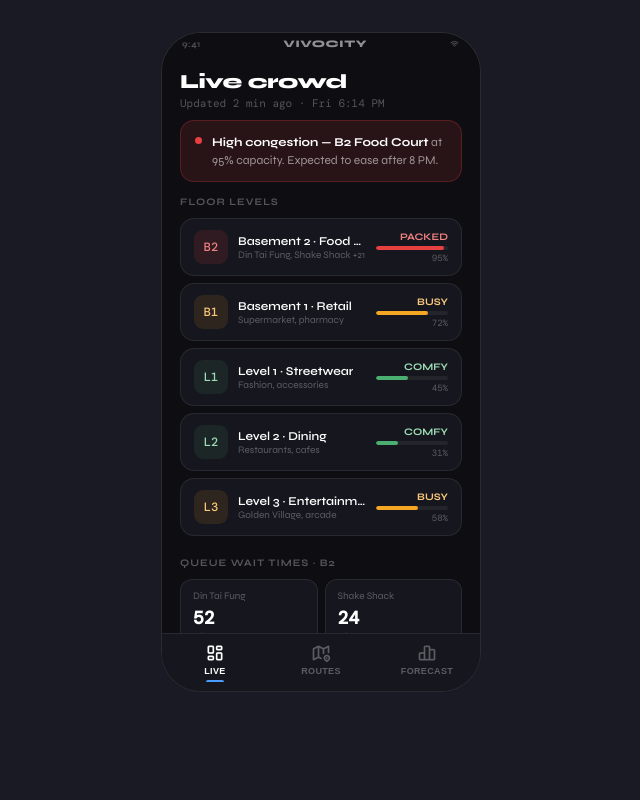
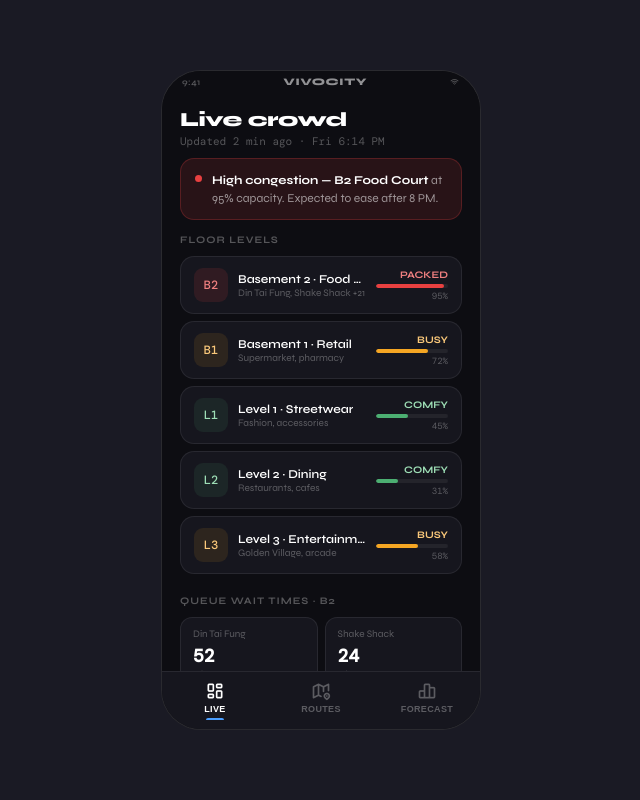
Before and after one commit to Alinkarrr/vivocity-crowd-app, a plain HTML site: page index.html in a window 1280 px wide. Shown: the whole page, without its empty margins (319-959 px from the left). Drawn offline with nearby package versions, Linux system fonts and the light colour scheme.

Commit message:
Update index.html

```diff
--- a/index.html
+++ b/index.html
@@ -20,10 +20,10 @@
       background: #1a1a24;
       display: flex;
       justify-content: center;
-      align-items: flex-start;
+      align-items: center;
       min-height: 100vh;
-      padding: 32px 0 48px;
-      font-family: 'Syne', sans-serif
+      margin: 0;
+      font-family: 'Syne', sans-serif;
     }
 
     :root {
```
